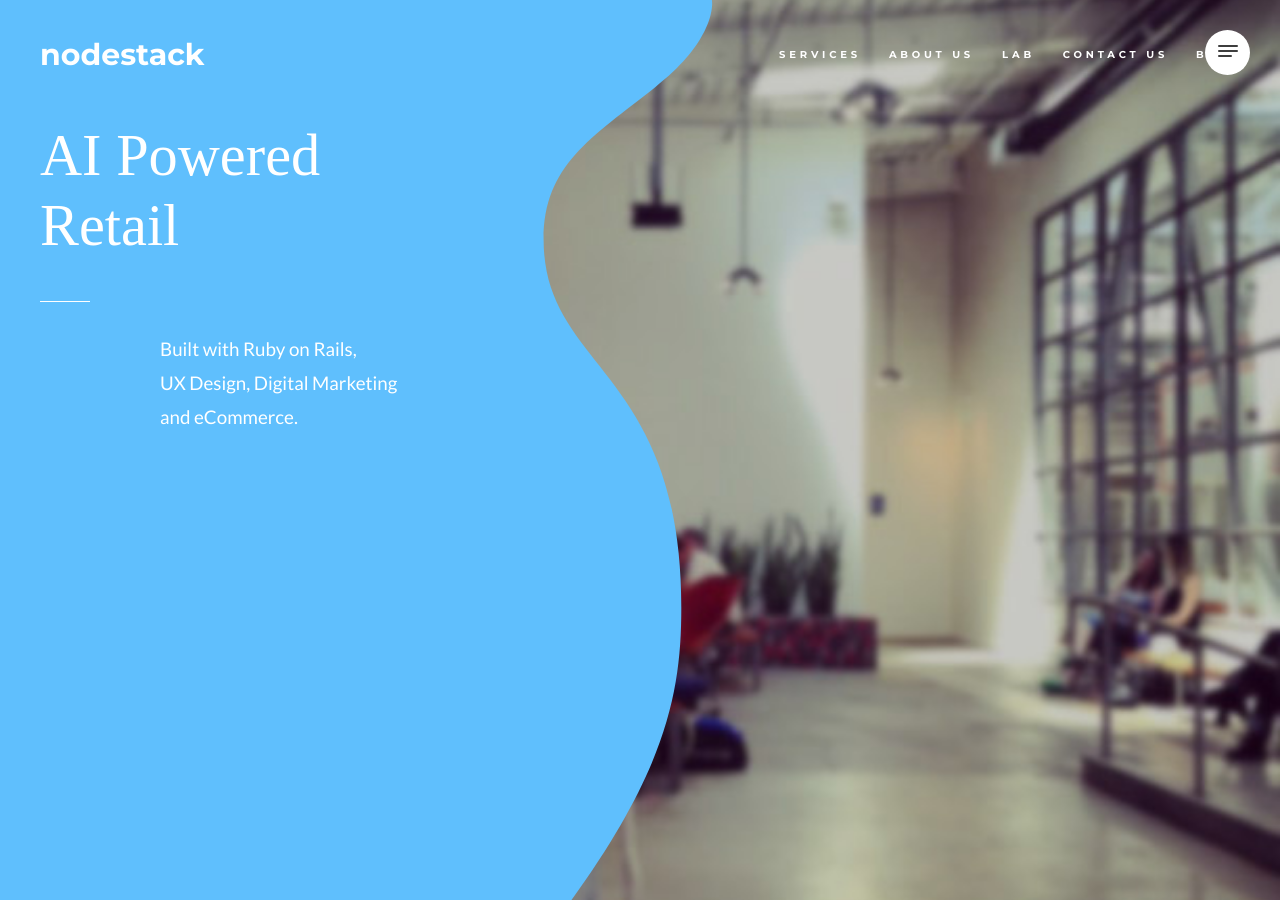
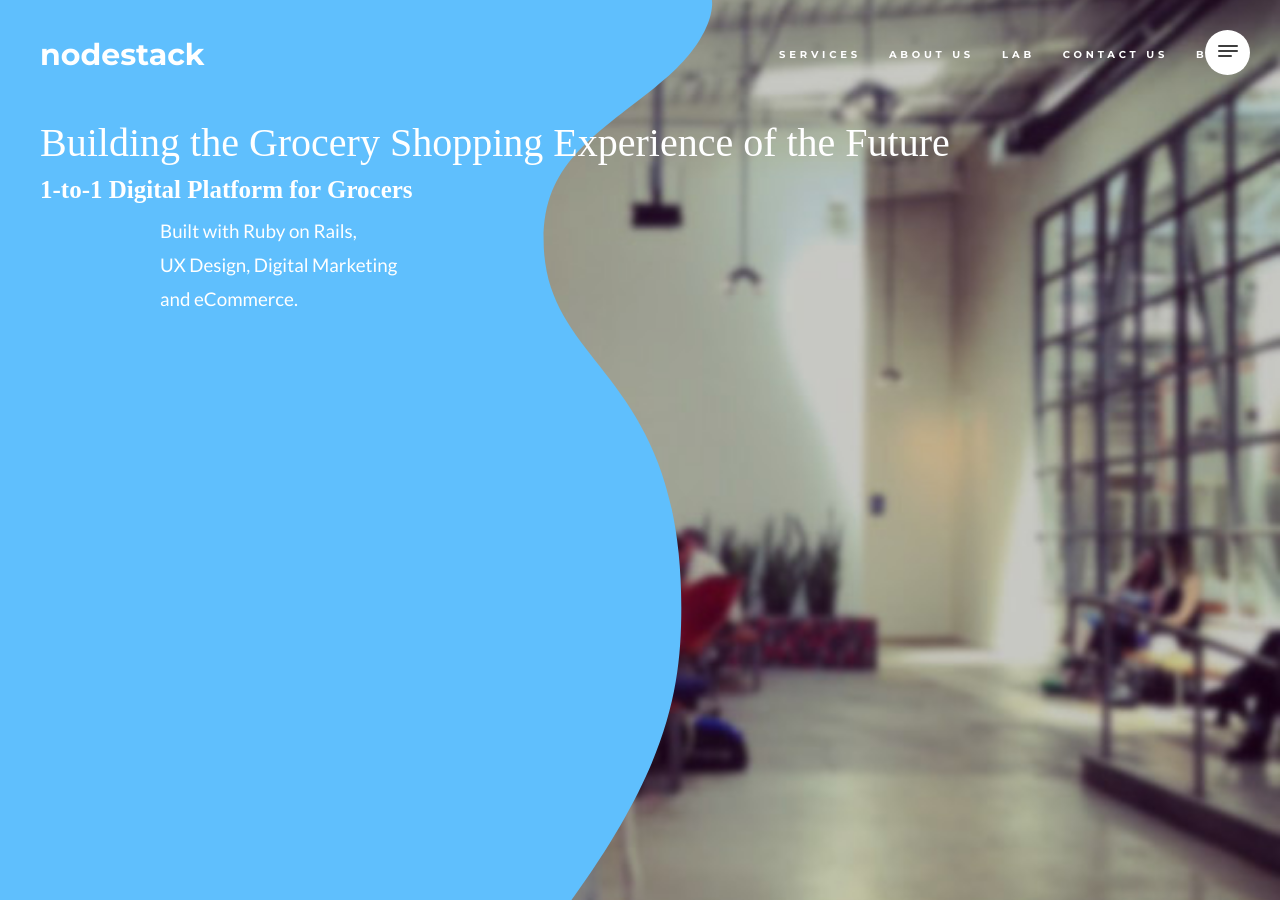
Before and after one commit to nodestack/nodestack.github.io, a Jekyll site: the page built from index.html, in a window 1280 px wide and 900 px high. Built offline with Jekyll 4.4.1, drawn with Linux system fonts in a browser that asks for light colours; nearby versions of some CDN libraries; some web fonts are replaced.

Commit message:
Update header.html

```diff
--- a/_includes/header.html
+++ b/_includes/header.html
@@ -5,7 +5,9 @@
             <div class="row">
                 <div class="col-lg-12">
                     <div class="intro-text">
-                        <h1>AI Powered <br>Retail</h1>
+                        <h2>Building the Grocery Shopping
+                            Experience of the Future</h2>
+                        <h4>1-to-1 Digital Platform for Grocers</h4>
                         <p class="skills">Built with Ruby on Rails,<br>UX Design, Digital Marketing <br>and eCommerce.</p>
                     </div>
                 </div>
```
